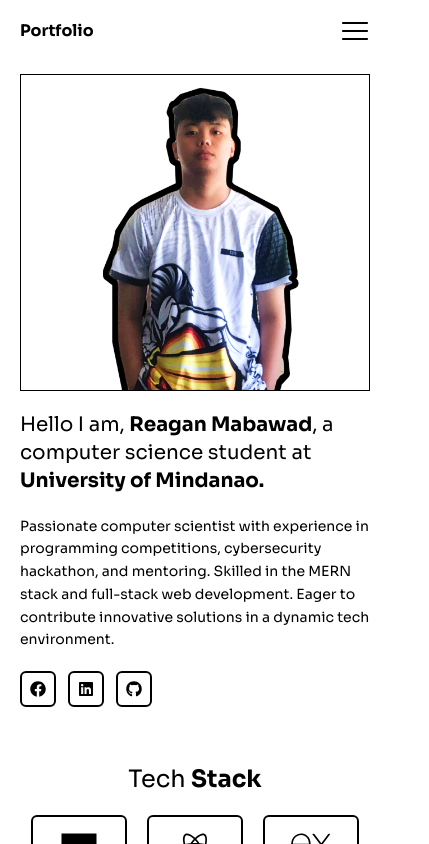
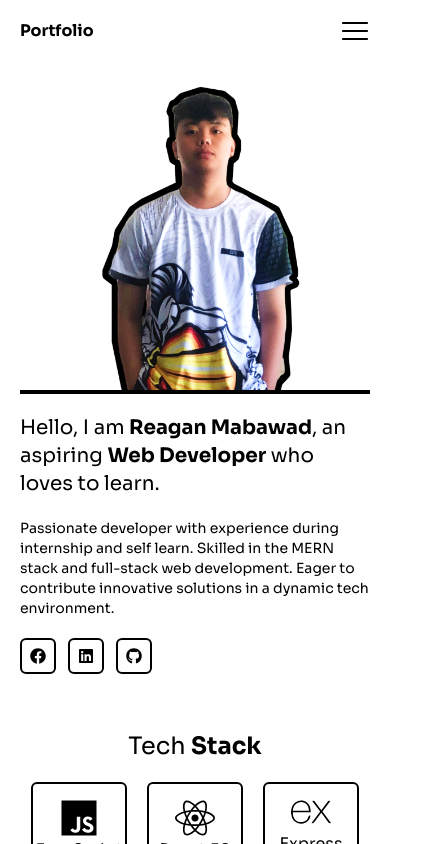
Before and after one commit to reagan13/myportfolio, a React (Vite) app: page / in a window 390 px wide. Shown: the top 844 px of the page, 429 px wide, since content can reach past the window. Built offline with nearby package versions, Linux system fonts and the light colour scheme.

Commit message:
fix hero section responsiveness

```diff
--- a/src/App.jsx
+++ b/src/App.jsx
@@ -9,6 +9,7 @@ import Certifications from "./Components/Sections/Certifications";
 import GetInTouch from "./Components/Sections/GetInTouch";
 import Footer from "./Components/Footer";
 import { BrowserRouter as Router } from "react-router-dom";
+import "./index.css";
 
 function App() {
 	return (
--- a/src/Components/Sections/GetInTouch.jsx
+++ b/src/Components/Sections/GetInTouch.jsx
@@ -33,8 +33,10 @@ const GetInTouch = () => {
 					skills and experience or want to discuss potential opportunities,
 					please reach out. I look forward to connecting with you!
 				</p>
-				<p className="text-xl font-bold">r.mabawad.529147@umindanao.edu.ph</p>
-				<p className="text-xl font-bold">+63 9455419799</p>
+				<p className="md:text-xl font-bold">
+					r.mabawad.529147@umindanao.edu.ph
+				</p>
+				<p className="md:text-xl font-bold">+63 9455419799</p>
 			</div>
 		</div>
 	);
--- a/src/Components/Sections/Hero.jsx
+++ b/src/Components/Sections/Hero.jsx
@@ -4,57 +4,39 @@ import { FaLinkedin } from "react-icons/fa";
 import { FaGithub } from "react-icons/fa";
 import "../../App.css";
 import image1 from "../../assets/image1.png";
-import { AnimatePresence, motion } from "framer-motion";
 
-const sentence1 = "Hello I am, ";
-const name = "Reagan Mabawad";
-const sentence2 = ", a computer science student at ";
-const university = "University of Mindanao.";
 const Hero = () => {
-	const sentence =
-		"Passionate computer scientist with experience in programming competitions, cybersecurity hackathon, and mentoring. Skilled in the MERN stack and full-stack web development. Eager to contribute innovative solutions in a dynamic tech environment.";
 	return (
 		<div className="my-5 sm:my-10 lg:my-20 flex items-center" id="about">
 			<div className="flex flex-col md:justify-between gap-5 md:w-1/2 lg:gap-10 xl:gap-20">
 				<img
 					src={image1}
 					alt="image"
-					className="border border-black md:hidden "
+					className="border-b-4 border-black md:hidden "
 				/>
-				<p className="text-xl md:text-2xl lg:text-3xl xl:text-4xl">
-					<AnimatePresence>
-						{[sentence1, name, sentence2, university].map((phrase, i) => (
-							<motion.span
-								key={i}
-								initial={{ opacity: 0, y: -50 }}
-								animate={{ opacity: 1, y: 0 }}
-								transition={{ delay: i * 0.5 }}
-							>
-								{i % 2 === 0 ? phrase : <b>{phrase}</b>}
-							</motion.span>
-						))}
-					</AnimatePresence>
+				<p
+					className="text-xl md:text-2xl lg:text-3xl xl:text-4xl sm:leading-[2.5rem] xl:leading-[3.5rem] xl:pr-10
+				"
+				>
+					Hello, I am <b>Reagan Mabawad</b>, an aspiring <b>Web Developer</b>{" "}
+					who loves to learn.
 				</p>
-				<p className="text-sm leading-relaxed md:text-base lg:text-lg">
-					<AnimatePresence>
-						{sentence.split("").map((char, i) => (
-							<motion.span
-								key={i}
-								initial={{ opacity: 0, y: -50 }}
-								animate={{ opacity: 1, y: 0 }}
-								transition={{ delay: i * 0.02 }}
-							>
-								{char}
-							</motion.span>
-						))}
-					</AnimatePresence>
+				<p className="text-sm md:text-base lg:text-lg lg:leading-7 xl:leading-8 md:line-clamp-3 lg:line-clamp-none">
+					Passionate developer with experience during internship and self learn.
+					Skilled in the MERN stack and full-stack web development. Eager to
+					contribute innovative solutions in a dynamic tech environment.
 				</p>
+
 				<div className="flex gap-3">
 					<LinkBox
 						IconComponent={FaFacebook}
 						link="https://www.facebook.com/reaganmabawad13"
 					/>
-					<LinkBox IconComponent={FaLinkedin} />
+					<LinkBox
+						IconComponent={FaLinkedin}
+						link="https://www.linkedin.com/in/reaganm
+"
+					/>
 					<LinkBox
 						IconComponent={FaGithub}
 						link="https://github.com/reagan02"
```
